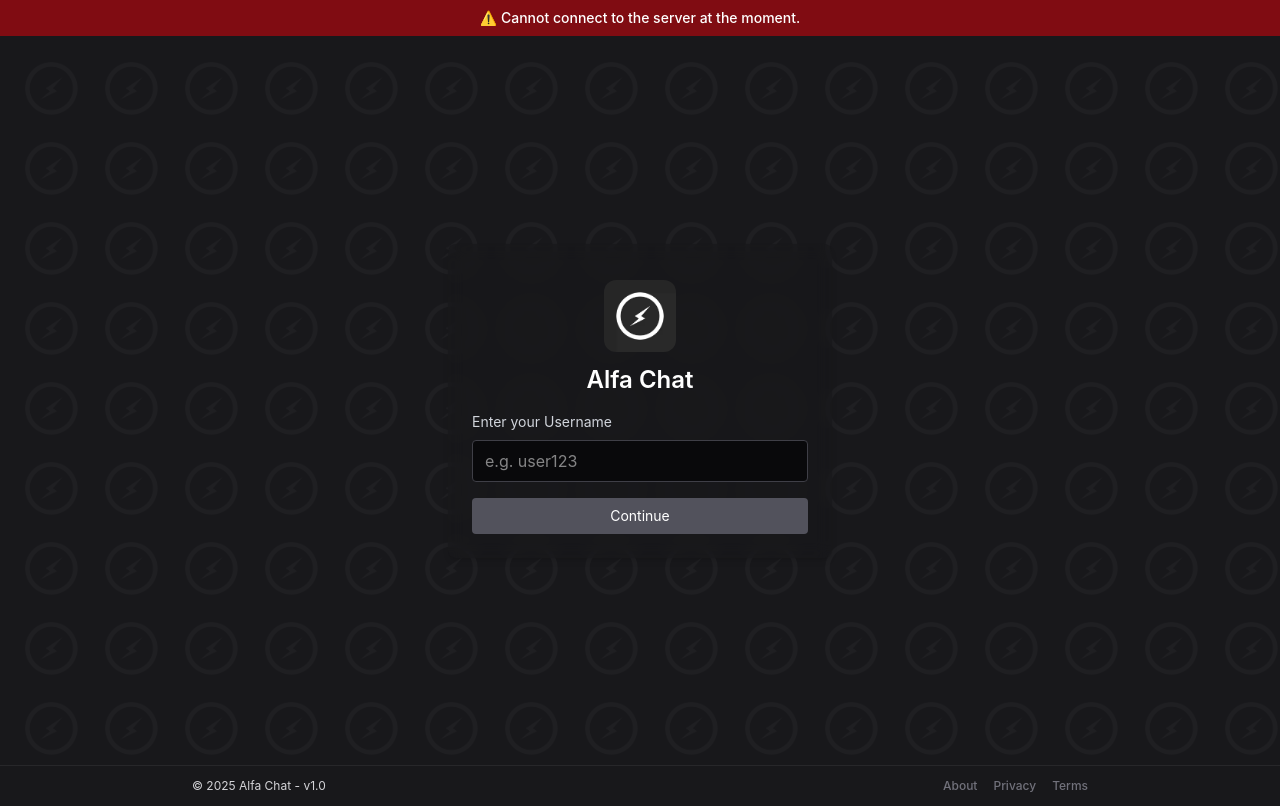
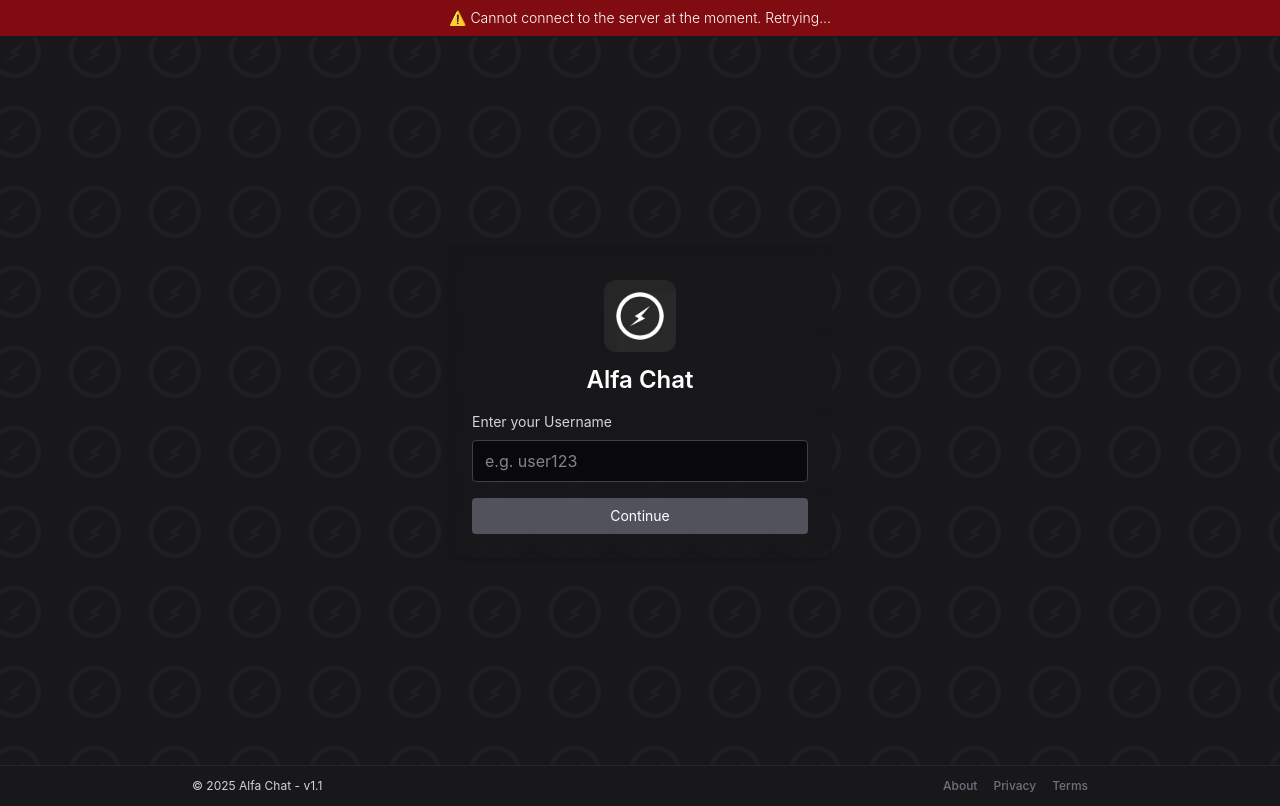
Before and after one commit to zeiadsalhin/alfa-chat-Live-Messaging-App, a React (Vite) app: page /register in a window 1280 px wide. Built offline with nearby package versions, Linux system fonts and the light colour scheme; no server answers.

Commit message:
Update(v1.1): New v1.1 hotfix
Hotfix: fixed Register page background reset effect, now it continue smoothly

Hotfix: Edited Server offline warning style to match different screens

```diff
--- a/src/App.tsx
+++ b/src/App.tsx
@@ -49,8 +49,8 @@ function App() {
     <Middleware>
       {/* Fixed Server Offline Banner */}
       {!isServerOnline && (
-        <div className="fixed top-0 left-0 w-full z-50 bg-red-600/50 text-white text-center py-2 text-sm font-medium shadow-mda">
-          ⚠️ Cannot connect to the server at the moment.
+        <div className="fixed top-0 left-0 w-full z-50 bg-red-600/50 text-white text-center py-2 text-sm font-light">
+          <p>⚠️ Cannot connect to the server at the moment. Retrying...</p>
         </div>
       )}
 
--- a/src/components/Footer.tsx
+++ b/src/components/Footer.tsx
@@ -2,7 +2,7 @@ const Footer = () => {
   return (
     <footer className="w-full text-sm text-zinc-300 bg-zinc-900 border-t border-zinc-800 py-3 px-4 text-center">
       <div className="flex flex-col sm:flex-row justify-center sm:justify-between items-center gap-2 sm:gap-4 max-w-4xl mx-auto">
-        <p className="text-xs">&copy; {new Date().getFullYear()} Alfa Chat - v1.0</p>
+        <p className="text-xs">&copy; {new Date().getFullYear()} Alfa Chat - v1.1</p>
         <div className="flex gap-4 text-xs">
           <a href="#" className="hover:underline hover:text-white transition">About</a>
           <a href="#" className="hover:underline hover:text-white transition">Privacy</a>
--- a/src/index.css
+++ b/src/index.css
@@ -39,22 +39,22 @@ button:focus-visible {
   outline: 4px auto -webkit-focus-ring-color;
 }
 
-@keyframes logoMove {
+.logo-bg {
+  background-repeat: repeat;
+  background-size: 80px 80px;
+  background-position: 0 0;
+  animation: scrollBg 100000s linear infinite;
+  opacity: 0.03;
+}
+
+@keyframes scrollBg {
   0% {
     background-position: 0 0;
   }
   100% {
-    background-position: 1000px 1000px;
+    background-position: 1000000px 1000000px;
   }
 }
-
-.logo-bg {
-  background-repeat: repeat;
-  background-size: 80px 80px;
-  animation: logoMove 60s linear infinite;
-  opacity: 0.03;
-}
-
 
 @media (prefers-color-scheme: light) {
   :root {
```
